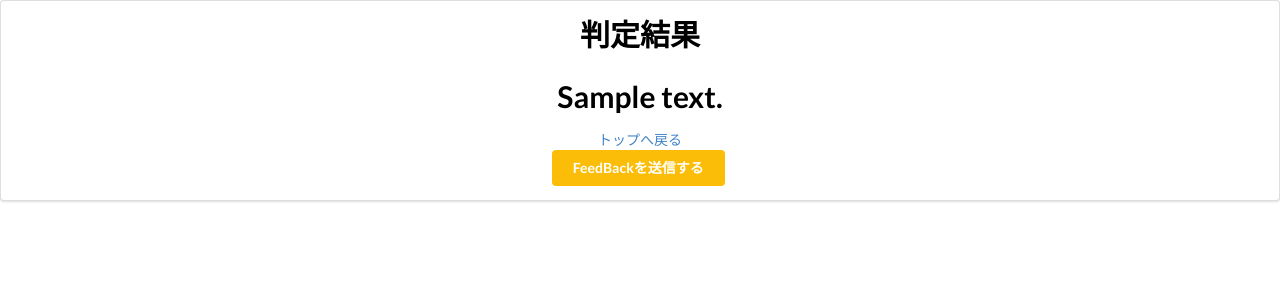
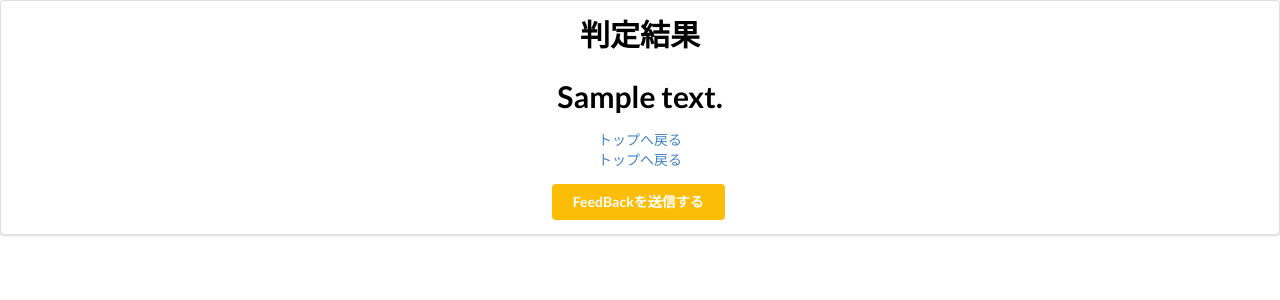
Before and after one commit to sort-font/webpage, a Flask app: template templates/result.html in a window 1280 px wide. Shown: the top 300 px of the page. Run offline with Flask 2, Linux system fonts and the light colour scheme; the template is opened without the code that fills it: most values are stand-ins (such as "Sample title", 1, 10 or a date in 2020); parts of the project's set-up code (start-up, migrations or seed data) failed here and were passed over; some libraries are stand-ins or nearby versions.

Commit message:
消えていたトップに戻るを復元

```diff
--- a/templates/result.html
+++ b/templates/result.html
@@ -15,6 +15,7 @@
     <a href="/index"> トップへ戻る </a>
     {% endif %}
 
+    <p><a href="/index"> トップへ戻る </a></p>
     <div class="ui main container">
       <button class="ui button yellow create_btn" type="button" id="open">FeedBackを送信する</button>
 
@@ -92,7 +93,7 @@
         </div>
         <div class="actions">
           <button id="cancel" class="ui grey deny button" title="Annulla">Cancel</button>
-          <button id="confirm" class="ui  blue deny button" title="Elimina" >Confirm</button>
+          <button id="confirm" class="ui  blue deny button" title="Elimina">Confirm</button>
         </div>
       </div>
     </div>
@@ -106,7 +107,7 @@
             })
             .modal('show')
         });
-        $("#confirm").click(function (){
+        $("#confirm").click(function () {
           document.getElementById("open").disabled = true;
         });
 
```
